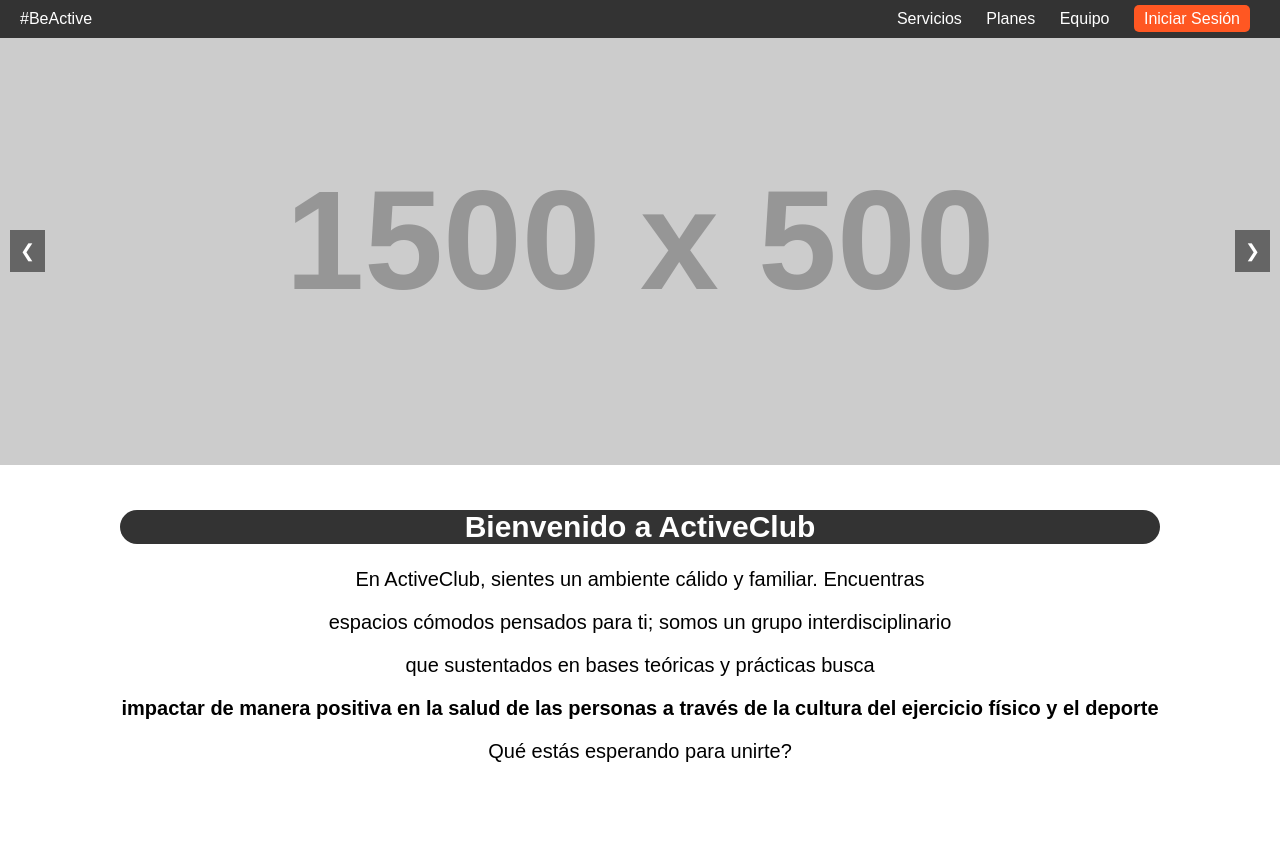
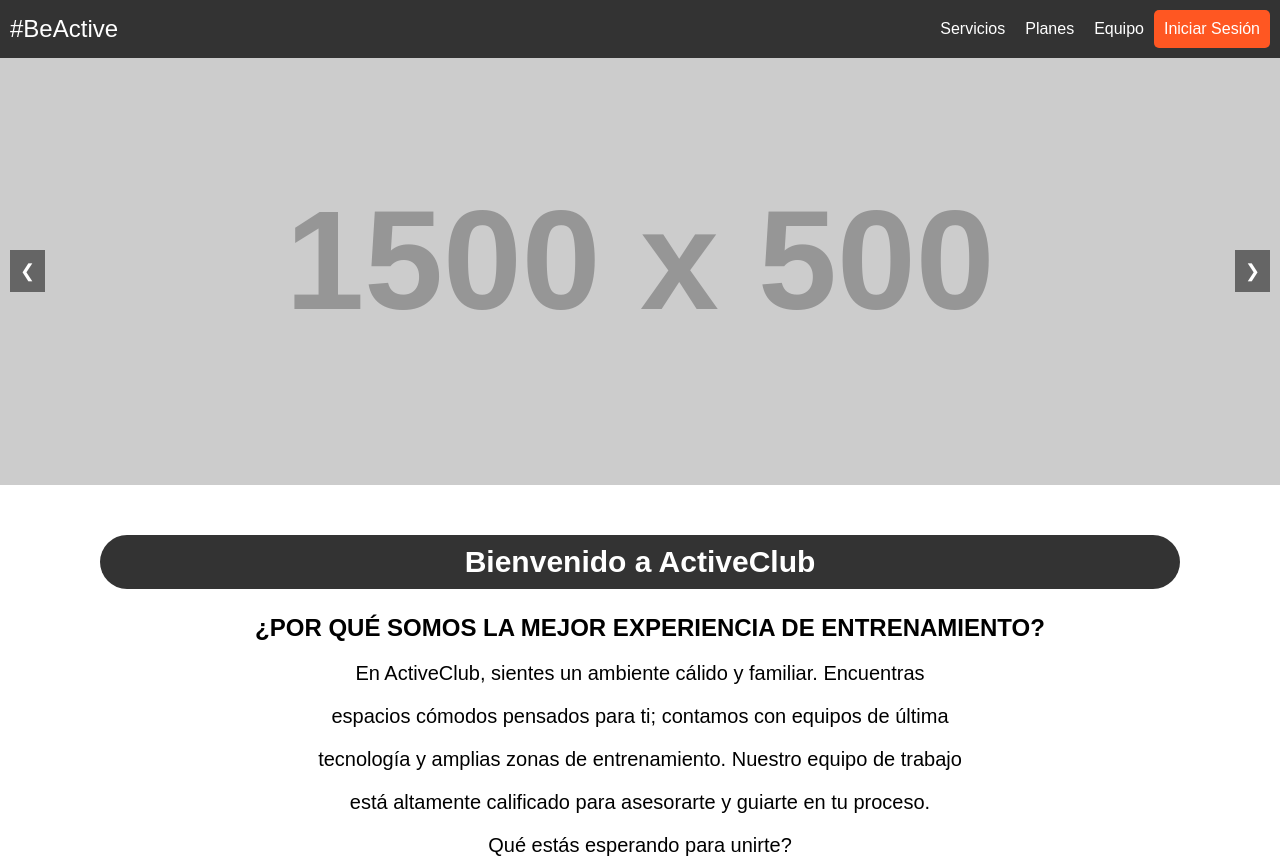
Before and after one commit to CarlosQuiroz25/activeClubProyect, a plain HTML site: page views/index.html in a window 1280 px wide. Shown: the top 860 px of the page. Drawn offline with Linux system fonts and the light colour scheme; placeholder pictures from the web are drawn by us.

Commit message:
act_julian

```diff
--- a/public/css/style.css
+++ b/public/css/style.css
@@ -9,16 +9,35 @@ body {
   .navbar {
     display: flex;
     justify-content: space-between;
-    align-items: center;
-    background-color: #333;
-    color: #fff;
-    padding: 10px 20px;
+    align-items: center; background-color: #333;
+    padding: 10px;
+  }
+  .logo {
+    color: white;
+    font-size: 24px;
   }
 
-  .navbar a {
-    color: #fff;
+  .menu-icon {
+    display: none;
+    font-size: 24px;
+    cursor: pointer;
+    color: white;
+  }
+
+  .nav-links {
+    list-style-type: none;
+    margin: 0;
+    padding: 0;
+    display: flex;
+  }
+
+  .nav-links a {
     text-decoration: none;
-    margin: 0 10px;
+    color: white; padding: 10px;
+  }
+
+  .nav-links a:hover {
+    background-color: #555;
   }
 
   .btn-login {
@@ -26,6 +45,23 @@ body {
     padding: 5px 10px;
     border-radius: 5px;
   }
+
+  @media (max-width: 768px) {
+    .menu-icon { display: block;
+  }
+  .nav-links {
+    display: none;
+    flex-direction: column;
+    width: 100%;
+  }
+  .nav-links a {
+    padding: 15px;
+    border-top: 1px solid #444;
+  }
+  .nav-links.active {
+    display: flex;
+  }
+}
 
   /* Carrusel */
   .carousel {
@@ -62,6 +98,32 @@ body {
     right: 10px;
   }
 
+  /*Descripción*/
+  .p1 {
+    color: #000;
+    text-align: center;
+    margin-bottom: 20px;
+    margin-left: 20px;
+}
+
+.p2 {
+    color: #000;
+    text-align: center;
+    margin-bottom: 180px;
+}
+
+h2 {
+  background-color: #333;
+  color: white;
+  border-radius: 30px;
+  font-size: 30px;
+  padding: 10px;
+  text-align: center;
+  margin-top: 50px;
+  margin-left: 100px;
+  margin-right: 100px;
+}
+
   /* Secciones */
 
   .features {
@@ -90,25 +152,13 @@ body {
   border-radius: 50px;
 }
 
-  .about,
-  .trainers,
-  .plans {
-    padding: 20px;
-    text-align: center;
-    margin-left: 100px;
-    margin-right: 100px;
-  }
+
 
   .about p {
     font-size: 20px;
   }
 
-  h2 {
-    background-color: #333;
-    color: white;
-    border-radius: 30px;
-    font-size: 30px;
-  }
+
 
   .trainers-container,
   .plans-container {
--- a/public/js/scripts.js
+++ b/public/js/scripts.js
@@ -38,3 +38,7 @@ document.getElementById("entrenador5").addEventListener("click", () => {
 document.getElementById("entrenador6").addEventListener("click", () => {
   window.open("https://www.instagram.com/alejoparra92/", "_blank")
 })
+
+document.getElementById('menu-icon').addEventListener('click', function() {
+  const navLinks = document.getElementById('nav-links');
+  navLinks.classList.toggle('active'); });
--- a/views/index.html
+++ b/views/index.html
@@ -10,7 +10,8 @@
   <!-- Barra Superior -->
   <header class="navbar">
     <div class="logo">#BeActive</div>
-    <nav>
+    <div class="menu-icon" id="menu-icon">&#9776;</div>
+    <nav class="nav-links" id="nav-links">
       <a href="#features">Servicios</a>
       <a href="#plans">Planes</a>
       <a href="#trainers">Equipo</a>
@@ -32,11 +33,14 @@
   <!-- Descripción -->
   <section class="about">
     <h2>Bienvenido a ActiveClub</h2>
-    <p>En ActiveClub, sientes un ambiente cálido y familiar. Encuentras</p>
-    <p> espacios cómodos pensados para ti; somos un grupo interdisciplinario</p>
-    <p>que sustentados en bases teóricas y prácticas busca</p>
-    <p><strong>impactar de manera positiva en la salud de las personas  a través de la cultura del ejercicio físico y el deporte</strong></p>
-    <p> Qué estás esperando para unirte?</p>
+    <h1 class="p1">¿POR QUÉ SOMOS LA MEJOR EXPERIENCIA DE ENTRENAMIENTO?</h1>
+      <div class="p2">
+        <p>En ActiveClub, sientes un ambiente cálido y familiar. Encuentras</p>
+        <p> espacios cómodos pensados para ti; contamos con equipos de última</p>
+        <p> tecnología y amplias zonas de entrenamiento. Nuestro equipo de trabajo</p>
+        <p> está altamente calificado para asesorarte y guiarte en tu proceso.</p>
+        <p> Qué estás esperando para unirte?</p>
+        </div>
   </section>
 
   <section class="features" id="features">
```
